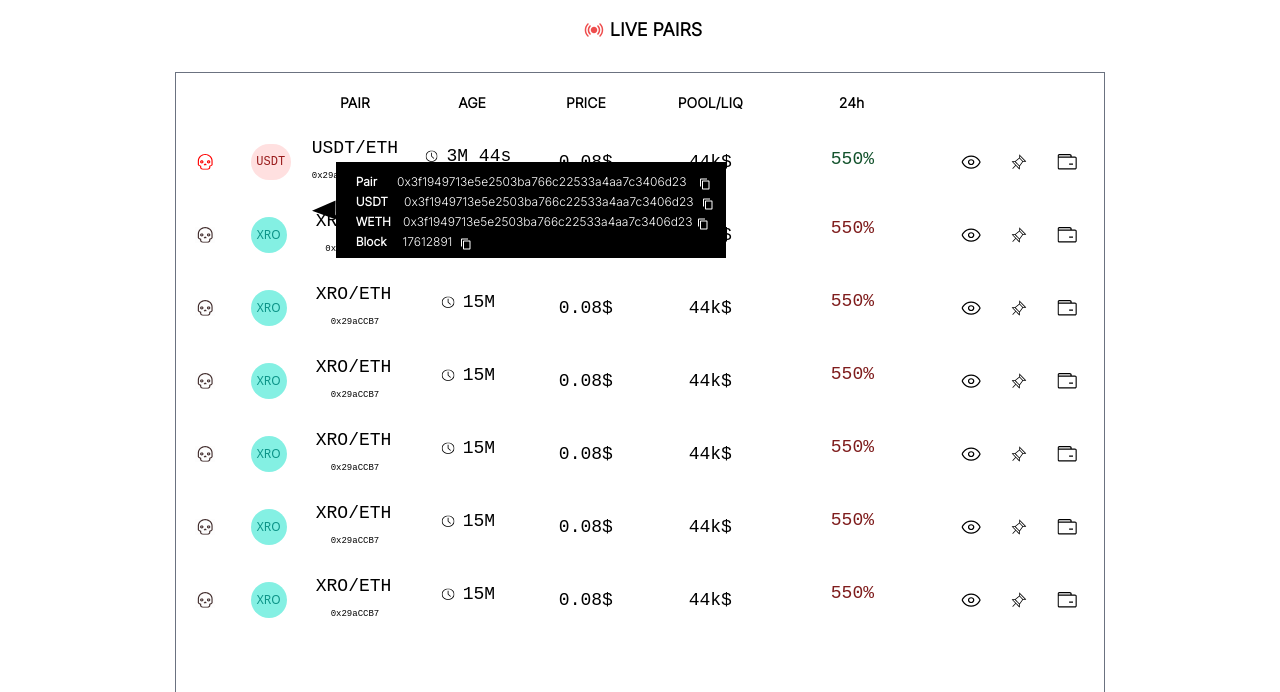
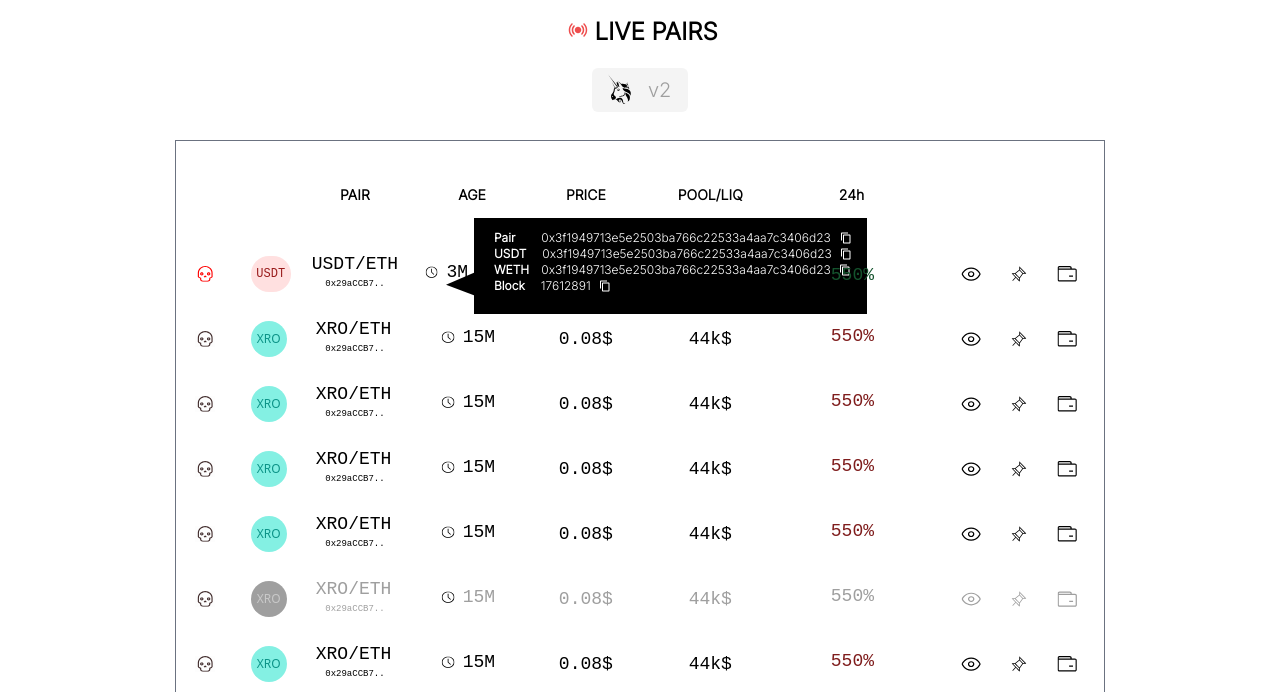
Before and after one commit to Aimun-Aziz/TokenMarketplace, a website built with Vite: page index.html in a window 1280 px wide. Shown: the part 72-764 px from the top of the page. Built offline with nearby package versions, Linux system fonts and the light colour scheme; a web font is replaced by a local one.

Commit message:
Table updated

```diff
--- a/index.html
+++ b/index.html
@@ -86,8 +86,15 @@
         <div class="flex">
             <img class="w-6 h-6 mt-0.5 mx-1" src="/images/Table-icons/live-streaming.svg" alt="">
 
-            <p class="text-sm md:text-lg font-inter font-extrabold">LIVE PAIRS</p>
+            <p class="text-sm md:text-2xl font-inter font-extrabold">LIVE PAIRS</p>
         </div>
+
+            <div class="bg-[#F4F4F4] w-24 h-11 mt-5 rounded-md text-[#9E9E9E] font-inter text-xs flex items-center">
+                <img class="w-8 h-8 mx-3" src="/images/uniswap.svg" alt="">
+                <p class="text-xl font-inter">v2</p>
+
+            </div>
+
 
         <table class="border border-gray-500 mt-7 mx-20 table-fixed">
             <thead class=" md:text-sm relative">
@@ -97,17 +104,17 @@
                     <th class="px-2 py-3 md:py-5 "></th>
                     <th class="px-5 py-3 md:py-5 "></th>
 
-                    <th class="px-10 py-5 text-xs md:text-sm ">PAIR</th>
-                    <th class="md:px-10 py-3 md:py-5 text-xs md:text-sm">AGE</th>
-                    <th class="px-10 py-3 md:py-5 text-xs md:text-sm">PRICE</th>
-                    <th class="lg:px-8 py-3 md:py-5 md:px-6 text-xs md:text-sm">POOL/LIQ</th>
-                    <th class="px-16 py-3 md:py-5 text-xs md:text-sm">24h</th>
+                    <th class="px-10 py-11 text-xs md:text-sm ">PAIR</th>
+                    <th class="md:px-10 py-3 md:py-11 text-xs md:text-sm">AGE</th>
+                    <th class="px-10 py-3 md:py-11 text-xs md:text-sm">PRICE</th>
+                    <th class="lg:px-8 py-3 md:py-11 md:px-6 text-xs md:text-sm">POOL/LIQ</th>
+                    <th class="px-16 py-3 md:py-11 text-xs md:text-sm">24h</th>
 
 
-                    <th class="px-4 py-3 md:py-5 hidden lg:flex"></th>
-                    <th class="px-3 lg:px-6 py-3 md:py-5 md:px-4"></th>
-                    <th class="px-4 lg:px-7 py-3 md:py-5 md:px-5"></th>
-                    <th class="px-4 lg:px-5 py-3 md:py-5 "></th>
+                    <th class="px-4 py-3 md:py-10 hidden lg:flex"></th>
+                    <th class="px-3 lg:px-6 py-3 md:py-10 md:px-4"></th>
+                    <th class="px-4 lg:px-7 py-3 md:py-10 md:px-5"></th>
+                    <th class="px-4 lg:px-5 py-3 md:py-10 "></th>
 
                 </tr>
 
@@ -141,41 +148,36 @@
                     <td class="px-5 font-pop pb-4 text-xs md:text-sm lg:text-lg">
                         <p>USDT/ETH</p>
 
-                        <div class="flex ">
-                            <p class="text-[9px] text-center ">0x29aCCB7..</p>
-                            <div class="flex absolute">
-                                <img class="w-6 h-6 mt-9" src="/images/Table-icons/Polygon 1.svg" alt="">
+                            <p class="text-[9px] text-center -mt-1 md:-mt-2 md:relative">0x29aCCB7..</p>
+
+                            <div class="hidden md:flex absolute top-[290px] lg:left-[450px] justify-center items-center  ">
+                                <img class="w-8 h-7 mt-9 -mx-1" src="/images/Table-icons/Polygon 1.svg" alt="">
                                 <div class="bg-black w-[96%] h-24 p-3 text-white font-inter text-xs ">
 
                                     <div class="flex">
                                         <p class="mx-2 font-bold ">Pair</p>
-                                        <p class="mx-3">0x3f1949713e5e2503ba766c22533a4aa7c3406d23</p>
-                                        <img class="w-3 h-5" src="/images/Table-icons/copy.svg" alt="">
+                                        <p class="mx-[18px]">0x3f1949713e5e2503ba766c22533a4aa7c3406d23</p>
+                                        <img class="w-3 h-4 -mx-[9px]" src="/images/Table-icons/copy.svg" alt="">
                                     </div>
                                     <div class="flex">
                                         <p class="mx-2 font-bold">USDT</p>
                                         <p class="mx-2">0x3f1949713e5e2503ba766c22533a4aa7c3406d23</p>
-                                        <img class="w-3 h-5" src="/images/Table-icons/copy.svg" alt="">
+                                        <img class="w-3 h-4" src="/images/Table-icons/copy.svg" alt="">
                                     </div>
                                     <div class="flex">
                                         <p class="mx-2 font-bold">WETH</p>
                                         <p class="mx-1">0x3f1949713e5e2503ba766c22533a4aa7c3406d23</p>
-                                        <img class="w-3 h-5" src="/images/Table-icons/copy.svg" alt="">
+                                        <img class="w-3 h-4 mx-1" src="/images/Table-icons/copy.svg" alt="">
                                     </div>
 
                                     <div class="flex">
                                         <p class="mx-2 font-bold">Block</p>
                                         <p class="mx-2">17612891</p>
-                                        <img class="w-3 h-5" src="/images/Table-icons/copy.svg" alt="">
+                                        <img class="w-3 h-4" src="/images/Table-icons/copy.svg" alt="">
                                     </div>
-
-
 
                                 </div>
                             </div>
-
-                        </div>
-
                     </td>
 
                     <td class="flex justify-center items-center mt-2 pb-4 ">
@@ -234,7 +236,7 @@
 
                     <td class="px-6 font-pop pb-4 text-xs md:text-sm lg:text-lg ">
                         <p>XRO/ETH</p>
-                        <p class="text-[9px] text-center">0x29aCCB7..</p>
+                        <p class="text-[9px] text-center -mt-1 md:-mt-2 ">0x29aCCB7..</p>
                     </td>
 
                     <td class="flex justify-center items-center mt-2 pb-4">
@@ -291,7 +293,7 @@
 
                     <td class="px-6 font-pop pb-4 text-xs md:text-sm lg:text-lg ">
                         <p>XRO/ETH</p>
-                        <p class="text-[9px] text-center">0x29aCCB7</p>
+                        <p class="text-[9px] text-center -mt-1 md:-mt-2 ">0x29aCCB7..</p>
                     </td>
 
                     <td class="flex justify-center items-center mt-2 pb-4">
@@ -348,7 +350,7 @@
 
                     <td class="px-6 font-pop pb-4 text-xs md:text-sm lg:text-lg ">
                         <p>XRO/ETH</p>
-                        <p class="text-[9px] text-center">0x29aCCB7</p>
+                        <p class="text-[9px] text-center -mt-1 md:-mt-2 ">0x29aCCB7..</p>
                     </td>
 
                     <td class="flex justify-center items-center mt-2 pb-4">
@@ -405,7 +407,7 @@
 
                     <td class="px-6 font-pop pb-4 text-xs md:text-sm lg:text-lg ">
                         <p>XRO/ETH</p>
-                        <p class="text-[9px] text-center">0x29aCCB7</p>
+                        <p class="text-[9px] text-center -mt-1 md:-mt-2 ">0x29aCCB7..</p>
                     </td>
 
                     <td class="flex justify-center items-center mt-2 pb-4">
@@ -455,49 +457,49 @@
 
                     <td class="relative pb-4 ">
                         <div
-                            class="Ellipse w-7 h-7 md:w-8 md:h-8 lg:py-2 lg:w-9 lg:h-9 rounded-full text-teal-600 text-[8px] md:text-[10px] lg:text-xs text-center flex items-center justify-center  bg-[#84F0E3]">
+                            class="Ellipse w-7 h-7 md:w-8 md:h-8 lg:py-2 lg:w-9 lg:h-9 rounded-full text-[#C9C9C9] text-[8px] md:text-[10px] lg:text-xs text-center flex items-center justify-center  bg-[#9F9F9F]">
                             XRO</div>
                     </td>
 
 
-                    <td class="px-6 font-pop pb-4 text-xs md:text-sm lg:text-lg ">
+                    <td class="px-6 font-pop pb-4 text-xs md:text-sm lg:text-lg text-[#9F9F9F]">
                         <p>XRO/ETH</p>
-                        <p class="text-[9px] text-center">0x29aCCB7</p>
+                        <p class="text-[9px] text-center -mt-1 md:-mt-2 ">0x29aCCB7..</p>
                     </td>
 
-                    <td class="flex justify-center items-center mt-2 pb-4">
+                    <td class="flex justify-center items-center mt-2 pb-4 text-[#9F9F9F]">
                         <img class="w-min h-2 md:h-3" src="/images/Table-icons/clock.svg" alt="">
                         <span class="px-2 font-pop text-xs md:text-sm lg:text-lg ">15M</span>
                     </td>
 
-                    <td class="text-center font-pop pb-4 text-xs md:text-sm lg:text-lg ">
+                    <td class="text-center font-pop pb-4 text-xs md:text-sm lg:text-lg text-[#9F9F9F]">
                         <span>0.08$</span>
                     </td>
 
-                    <td class="text-center font-pop pb-4 text-xs md:text-sm lg:text-lg ">
+                    <td class="text-center font-pop pb-4 text-xs md:text-sm lg:text-lg text-[#9F9F9F]">
                         <span>44k$</span>
                     </td>
 
-                    <td class="relative px-5 pb-4">
+                    <td class="relative px-5 pb-4 text-[#9F9F9F]">
 
                         <span
-                            class="absolute inset-0 top-2 left-14 text-red-900 text-xs md:text-sm lg:text-lg font-pop">550%</span>
+                            class="absolute inset-0 top-2 left-14 text-[#9F9F9F] text-xs md:text-sm lg:text-lg font-pop">550%</span>
                     </td>
 
 
                     <td class="pb-4 hidden lg:flex"></td>
 
                     <td>
-                        <img class=" mb-4 w-3 h-3 lg:w-5 lg:h-5 md:w-4 md:h-4" src="/images/Table-icons/eye.svg" alt="">
+                        <img class=" mb-4 w-3 h-3 lg:w-5 lg:h-5 md:w-4 md:h-4" src="/images/Table-icons/eye-gray.svg" alt="">
                     </td>
 
                     <td>
-                        <img class="w-3 h-3 lg:w-5 lg:h-5 mb-4 md:w-4 md:h-4" src="/images/Table-icons/pin.svg" alt="">
+                        <img class="w-3 h-3 lg:w-5 lg:h-5 mb-4 md:w-4 md:h-4" src="/images/Table-icons/gray-pin.svg" alt="">
                     </td>
 
                     <td>
                         <img class=" w-3 h-3 lg:w-5 lg:h-5 -mx-2 mb-4 md:w-4 md:h-4"
-                            src="/images/Table-icons/wallet.svg" alt="">
+                            src="/images/Table-icons/gray-wallet.svg" alt="">
                     </td>
 
                 </tr>
@@ -520,7 +522,7 @@
 
                     <td class="px-6 font-pop pb-4 text-xs md:text-sm lg:text-lg ">
                         <p>XRO/ETH</p>
-                        <p class="text-[9px] text-center">0x29aCCB7</p>
+                        <p class="text-[9px] text-center -mt-1 md:-mt-2 ">0x29aCCB7..</p>
                     </td>
 
                     <td class="flex justify-center items-center mt-2 pb-4">
```
Also changed, not shown: images/Table-icons/eye-gray.svg (added), images/Table-icons/gray-pin.svg (added), images/Table-icons/gray-wallet.svg (added), images/uniswap.svg (added).
